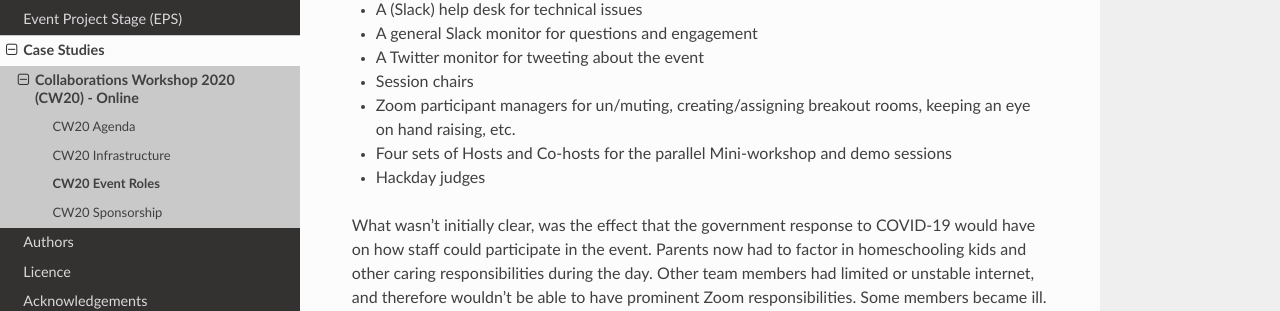
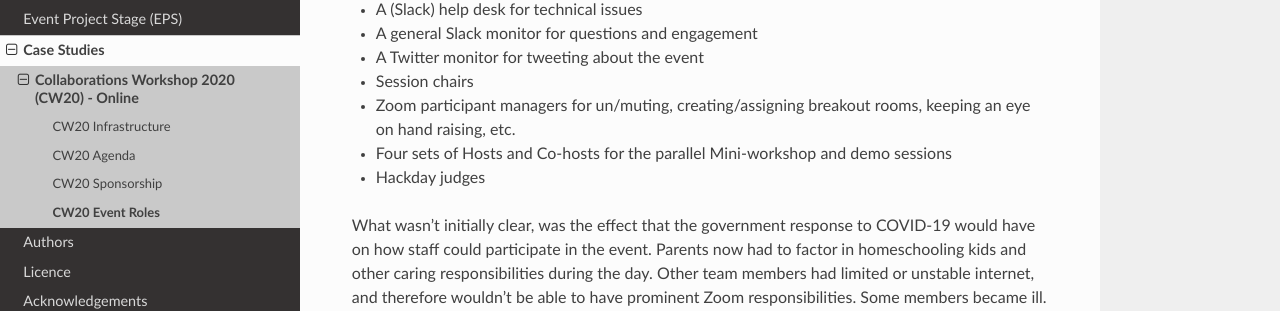
Before and after one commit to softwaresaved/event-organisation-guide, a Sphinx documentation site: the page built from docs/eog/case-studies-cw20-event-roles.rst, in a window 1280 px wide. Shown: the part 306-617 px from the top of the page. Built offline with Sphinx 7.4.7 and the Read the Docs theme 2.0.0, drawn with Linux system fonts in a browser that asks for light colours.

Commit message:
rearrange cw20 section order

```diff
--- a/docs/eog/case-studies-cw20.rst
+++ b/docs/eog/case-studies-cw20.rst
@@ -18,7 +18,7 @@ CW is a highly interactive event with around 80-100 participants, and is designe
    :maxdepth: 2
    :caption: Sections:
 
+   case-studies-cw20-infrastructure
    case-studies-cw20-agenda
-   case-studies-cw20-infrastructure
+   case-studies-cw20-sponsorship
    case-studies-cw20-event-roles
-   case-studies-cw20-sponsorship
```
